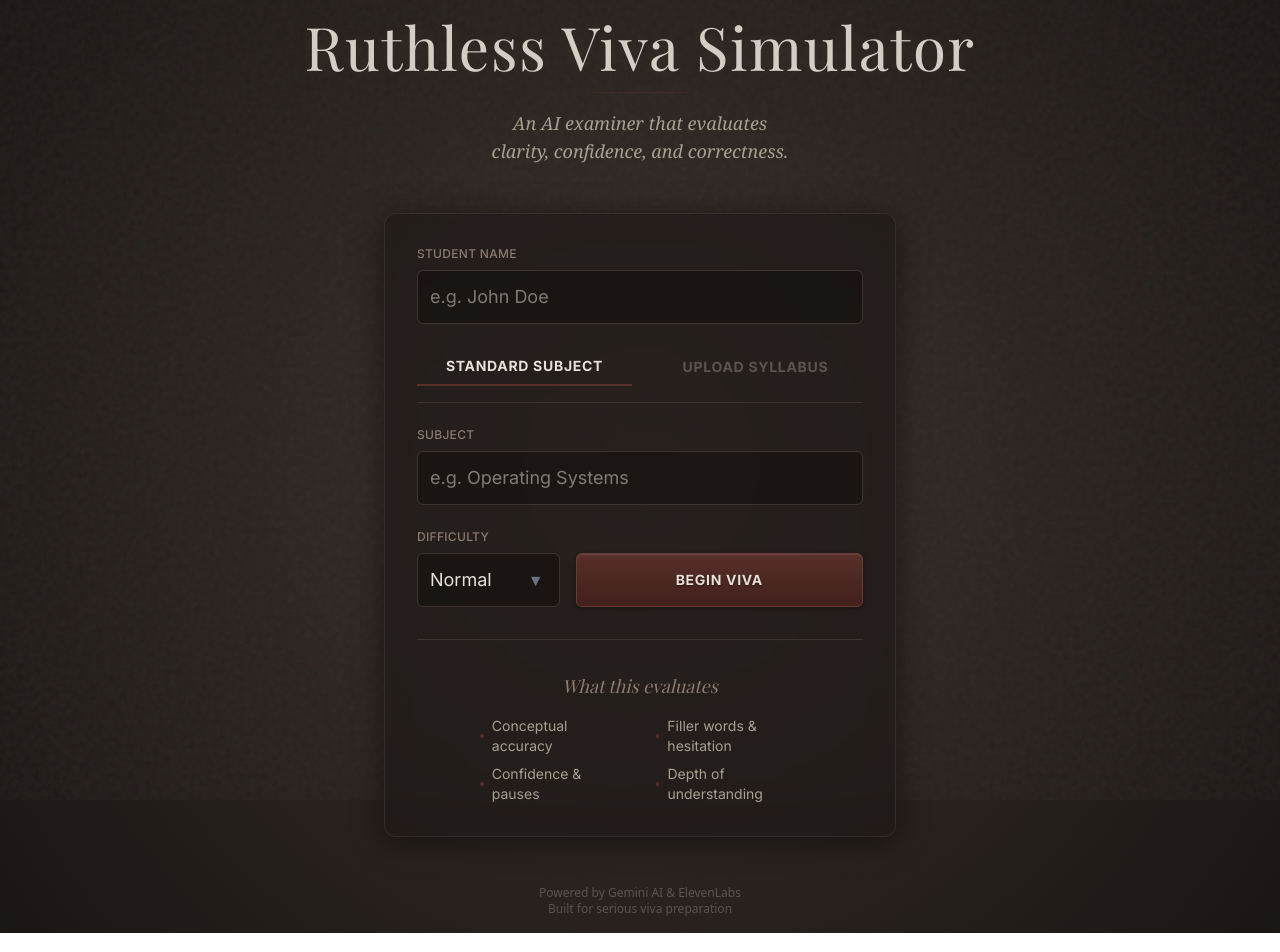
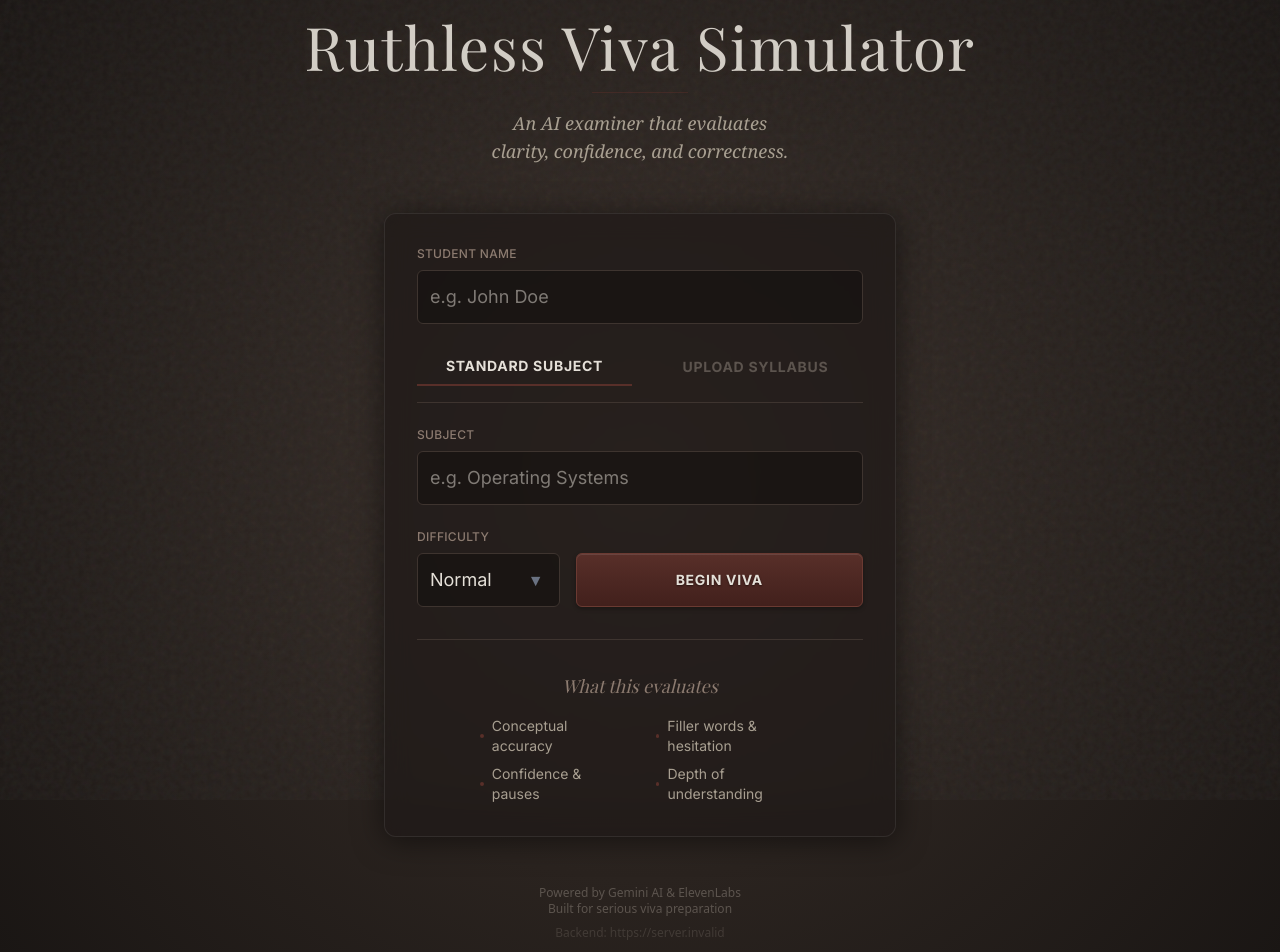
Before and after one commit to keshav2232/ruthless-viva, a Next.js app in the folder client/: page / in a window 1280 px wide. Shown: the top 952 px of the page. Built offline with nearby package versions, Linux system fonts and the light colour scheme; no server answers; a web font is replaced by a local one.

Commit message:
Add debug footer

```diff
--- a/client/src/app/page.tsx
+++ b/client/src/app/page.tsx
@@ -175,6 +175,10 @@ export default function Home() {
       <div className="mt-12 text-xs text-[#5c544e] font-sans">
         Powered by Gemini AI & ElevenLabs <br />
         Built for serious viva preparation
+        <br />
+        <span className="opacity-50 mt-2 block">
+          Backend: {process.env.NEXT_PUBLIC_API_URL || 'Using Localhost (Default)'}
+        </span>
       </div>
     </main>
   );
```
Also changed, not shown: 1 other file (tests, documents, lock files or other folders).
